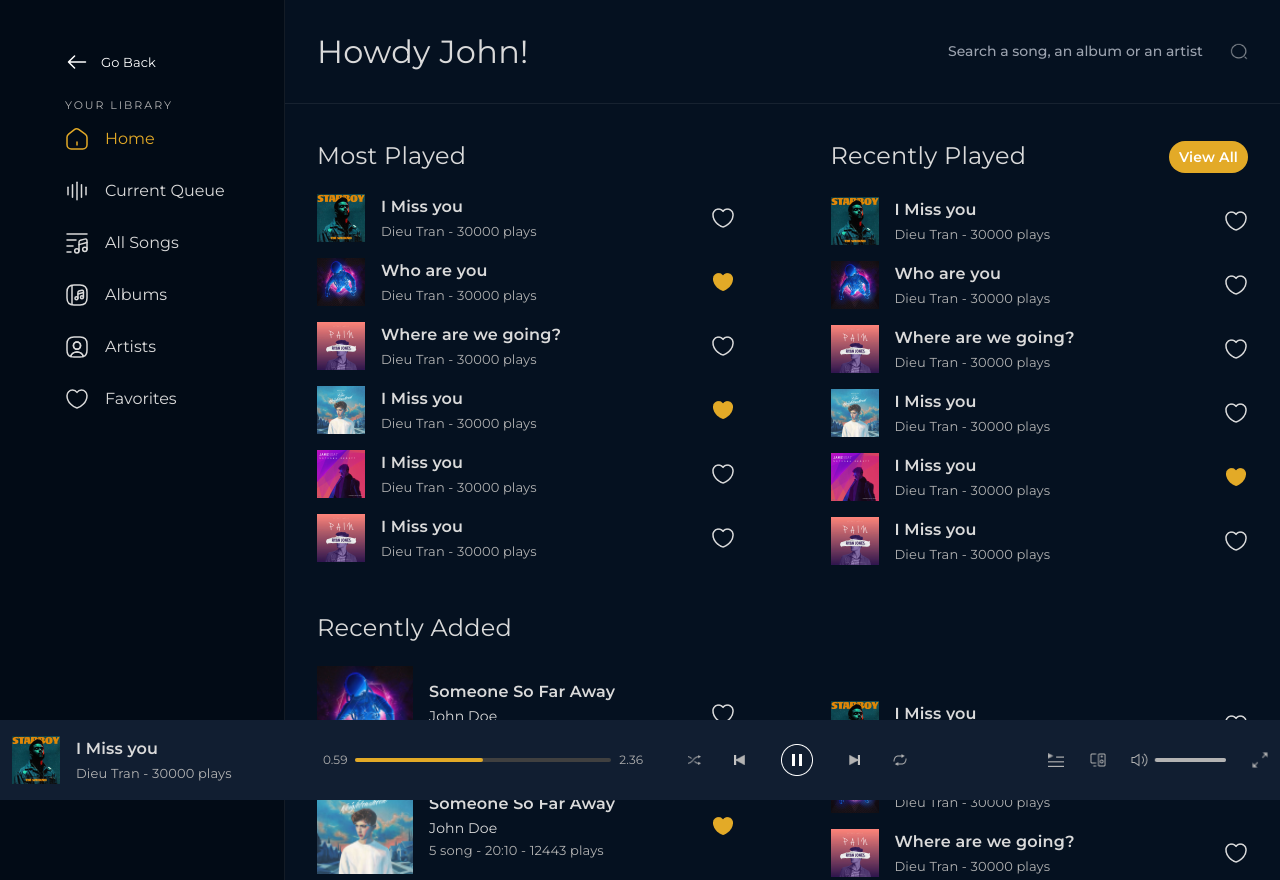
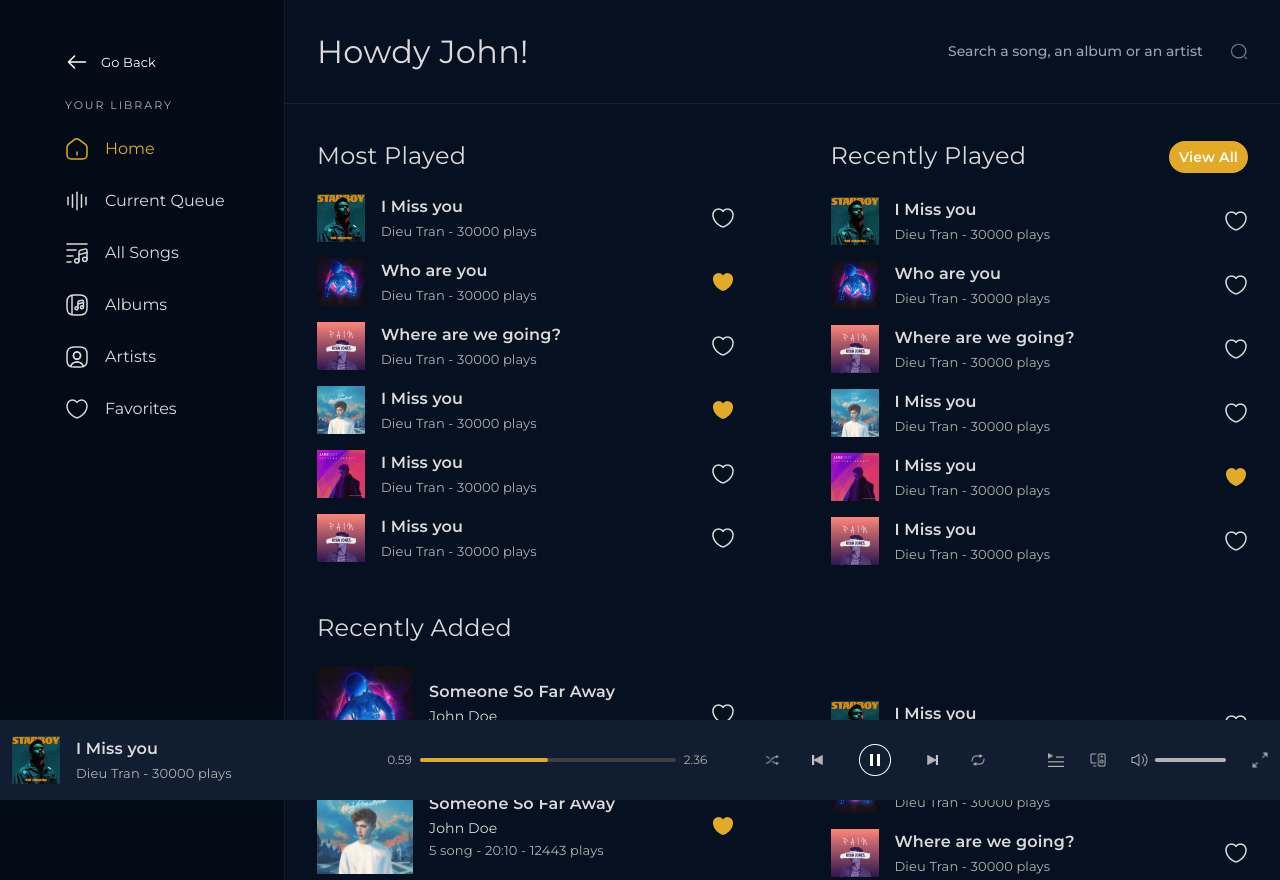
Before and after one commit to rejoan121615/music-app-front-end, a website: page src/index.html in a window 1280 px wide. Shown: the top 880 px of the page. Drawn offline with Linux system fonts and the light colour scheme.

Commit message:
initially complete with simple navbar error

```diff
--- a/src/index.html
+++ b/src/index.html
@@ -50,7 +50,7 @@
                 <nav>
                     <ul>
                         <!-- nav item  -->
-                        <li class="py-[14px]">
+                        <li class="py-[14px] pt-[24px]">
                             <a href="" class="flex items-center gap-x-4">
                                 <svg
                                     width="24"
@@ -342,7 +342,7 @@
                 </nav>
             </aside>
             <!------------------ right side contents  ------------------->
-            <section class="right__content">
+            <section class="right__content pb-24">
                 <!----------------- top header ------------ -->
                 <header
                     class="bg-dark-blue border-b-1 border-border box flex flex-col gap-y-6 md:flex-row md:justify-between lg:items-center"
@@ -368,7 +368,7 @@
                 <!------------ song box recently played and most played-----------  -->
                 <section>
                     <div
-                        class="box pb-0 pt-[37px] flex flex-col gap-y-[37px] sm:grid sm:grid-cols-2 sm:gap-x-12 sm:justify-between md:gap-x-20 xl:gap-x-24 xxl:gap-x-[102px]"
+                        class="box pb-0 pt-[37px] flex flex-col gap-y-[37px] sm:grid sm:grid-cols-2 sm:gap-x-5 sm:justify-between md:gap-x-20 xl:gap-x-24 xxl:gap-x-[102px]"
                     >
                         <!-- -------------- most played ----------------  -->
                         <aside>
@@ -940,7 +940,7 @@
                         <h3 class="title-3">Top Artists</h3>
                         <!-- artist list  -->
                         <div
-                            class="flex flex-wrap mt-6 gap-y-[60px] justify-between sm:flex-row sm:justify-start sm:gap-x-[60px]"
+                            class="flex flex-wrap mt-6 gap-y-[60px] justify-between sm:flex-row sm:justify-start sm:gap-x-[40px] lg:gap-x-[60px]"
                         >
                             <!-- artist  -->
                             <div class="max-w-[160px]">
@@ -1179,10 +1179,12 @@
             class="w-full fixed bottom-0 left-0 bg-dark-blue-600 py-[20px] lg:py-[16px]"
         >
             <div
-                class="container px-3 mx-auto grid grid-cols-1 gap-y-5 sm:grid-cols-2 sm:gap-x-8 md:gap-x-14 lg:grid-cols-4 lg:gap-0"
+                class="container px-3 mx-auto grid grid-cols-1 gap-y-5 sm:grid-cols-2 sm:gap-x-8 md:gap-x-14 lg:grid-cols-[250px_250px_220px_220px] lg:justify-between lg:gap-0 xl:grid-cols-[320px_320px_225px_225px]"
             >
                 <!-- music details   -->
-                <div class="flex items-center gap-x-4 lg:w-[250px] xl:w-[320px]">
+                <div
+                    class="flex items-center gap-x-4 lg:w-[250px] xl:w-[320px]"
+                >
                     <img
                         src="./img/song-poster/i-miss-you.png"
                         alt="I miss you song poster"
```
Also changed, not shown: dist/output.css.
